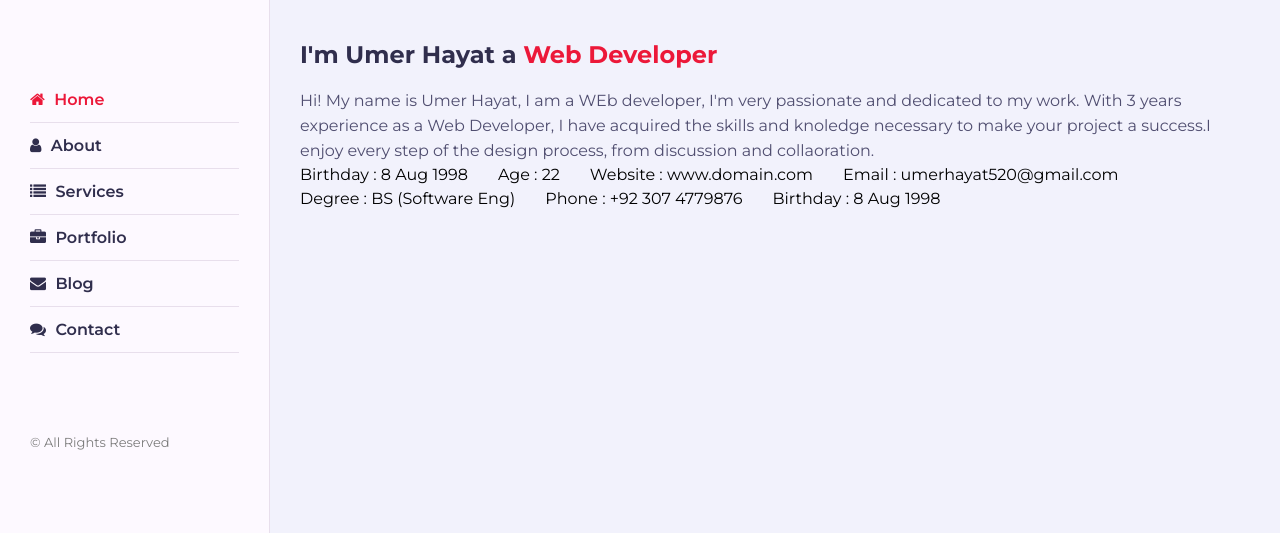
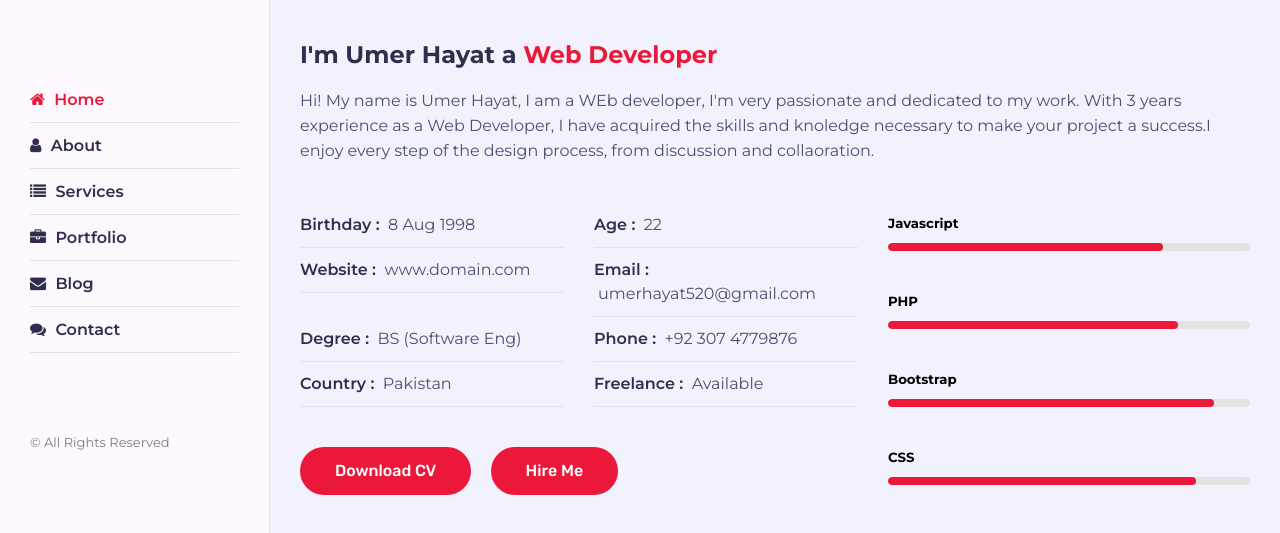
Before and after one commit to Umer-Hayat/portfolio, a plain HTML site: page index.html in a window 1280 px wide. Shown: the part 143-676 px from the top of the page. Drawn offline with Linux system fonts and the light colour scheme.

Commit message:
updating about page

```diff
--- a/css/skins/pink.css
+++ b/css/skins/pink.css
@@ -11,6 +11,8 @@
 .aside .nav li a.active {
   color: #ec1839;
 }
+.btn,
+.about .about-content .skills .skill-item .progress .progress-in,
 .section-title h2::before,
 .section-title h2::after,
 .aside .nav-toggler span,
--- a/css/style.css
+++ b/css/style.css
@@ -90,6 +90,22 @@ body {
 .shadow-dark {
   -webkit-box-shadow: 0 0 20px rgba(48, 46, 77, 0.15);
   box-shadow: 0 0 20px rgba(48, 46, 77, 0.15);
+}
+.btn {
+  font-size: 16px;
+  font-family: "Rubik", sans-serif;
+  font-weight: 500;
+  padding: 12px 35px;
+  color: #fff;
+  border-radius: 40px;
+  -webkit-transition: all 0.3s ease;
+  transition: all 0.3s ease;
+  display: inline-block;
+  white-space: nowrap;
+}
+.btn:hover {
+  -webkit-transform: scale(1.05);
+  transform: scale(1.05);
 }
 .hidden {
   display: none !important;
@@ -288,3 +304,72 @@ body {
   color: #504e70;
   margin: 0;
 }
+
+.about .about-content .personal-info {
+  -ms-flex: 0 0 60%;
+  flex: 0 0 60%;
+  min-width: 60%;
+  margin-top: 40px;
+}
+.about .about-content .personal-info .info-item {
+  -ms-flex: 0 0 50%;
+  flex: 0 0 50%;
+  min-width: 50%;
+}
+.about .about-content .personal-info .info-item p {
+  font-weight: 600;
+  padding: 10px 0;
+  font-size: 16px;
+  color: #302e4d;
+  border-bottom: 1px solid #e8dfec;
+  margin: 0;
+}
+.about .about-content .personal-info .info-item p span {
+  font-weight: 400;
+  color: #504e70;
+  /* font-size: 15px; */
+  margin-left: 4px;
+  display: inline-block;
+}
+
+.about .about-content .personal-info .buttons {
+  margin-top: 30px;
+}
+.about .about-content .personal-info .buttons .btn {
+  margin-right: 15px;
+  margin-top: 10px;
+}
+.about .about-content .skills {
+  -ms-flex: 0 0 40%;
+  flex: 0 0 40%;
+  min-width: 40%;
+  margin-top: 40px;
+}
+.about .about-content .skills .skill-item {
+  -ms-flex: 0 0 100%;
+  flex: 0 0 100%;
+  min-width: 100%;
+  margin-bottom: 30px;
+}
+.about .about-content .skills .skill-item h5 {
+  line-height: 40px;
+}
+.about .about-content .skills .skill-item .progress {
+  background-color: #e3e3e3;
+  height: 8px;
+  border-radius: 4px;
+  overflow: hidden;
+  width: 100%;
+  position: relative;
+}
+.about .about-content .skills .skill-item .progress .progress-in {
+  position: absolute;
+  left: 0;
+  top: 0;
+  height: 100%;
+  border-radius: 4px;
+}
+
+.about .about-content .skills .skill-item .skill-percent {
+  display: none;
+}
--- a/index.html
+++ b/index.html
@@ -115,7 +115,48 @@
                         <p>Phone : <span>+92 307 4779876</span></p>
                       </div>
                       <div class="info-item padd-15">
-                        <p>Birthday : <span>8 Aug 1998</span></p>
+                        <p>Country : <span>Pakistan</span></p>
+                      </div>
+                      <div class="info-item padd-15">
+                        <p>Freelance : <span>Available</span></p>
+                      </div>
+                    </div>
+                    <div class="row">
+                      <div class="buttons padd-15">
+                        <a href="#" class="btn">Download CV</a>
+                        <a href="#" class="btn">Hire Me</a>
+                      </div>
+                    </div>
+                  </div>
+                  <div class="skills padd-15">
+                    <div class="row">
+                      <div class="skill-item padd-15">
+                        <h5>Javascript</h5>
+                        <div class="progress">
+                          <div class="progress-in" style="width: 76%"></div>
+                          <div class="skill-percent">76%</div>
+                        </div>
+                      </div>
+                      <div class="skill-item padd-15">
+                        <h5>PHP</h5>
+                        <div class="progress">
+                          <div class="progress-in" style="width: 80%"></div>
+                          <div class="skill-percent">80%</div>
+                        </div>
+                      </div>
+                      <div class="skill-item padd-15">
+                        <h5>Bootstrap</h5>
+                        <div class="progress">
+                          <div class="progress-in" style="width: 90%"></div>
+                          <div class="skill-percent">90%</div>
+                        </div>
+                      </div>
+                      <div class="skill-item padd-15">
+                        <h5>CSS</h5>
+                        <div class="progress">
+                          <div class="progress-in" style="width: 85%"></div>
+                          <div class="skill-percent">85%</div>
+                        </div>
                       </div>
                     </div>
                   </div>
```
